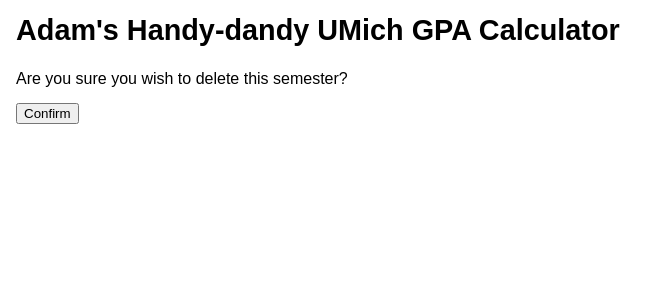
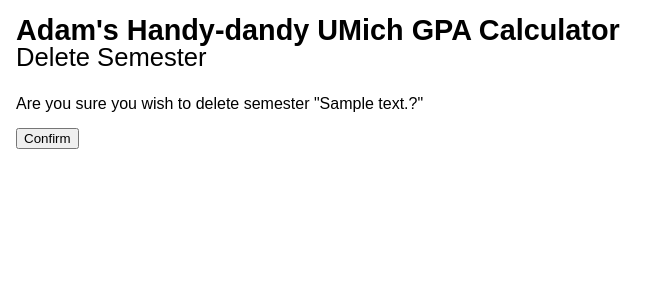
Before and after one commit to adambeagle/gpacalc, a Django app: a page that uses gpacalc/templates/core/semester_delete.html in a window 1280 px wide. Shown: the top 300 px of the page, without its empty margins (0-667 px from the left). Run offline with Django 3.2, Linux system fonts and the light colour scheme; tables that the repository leaves empty hold one stand-in row (values such as "Sample post").

Commit message:
Fixed block name in semester_delete.html

```diff
--- a/gpacalc/templates/core/semester_delete.html
+++ b/gpacalc/templates/core/semester_delete.html
@@ -1,10 +1,16 @@
 {% extends 'base.html' %}
 
-{% block h2 %}Delete semester{% endblock %}
+{% block subheader %}Delete Semester{% endblock %}
 
 {% block content %}
 <form method="post">{% csrf_token %}
-    <p>Are you sure you wish to delete this semester?</p>
+    <p>Are you sure you wish to delete
+        {% if object.description %}
+            semester "{{ object.description }}?"
+        {% else %}
+            this semester?
+        {% endif %}
+    </p>
     <input type="submit" value="Confirm" />
 </form>
 {% endblock content %}
```
